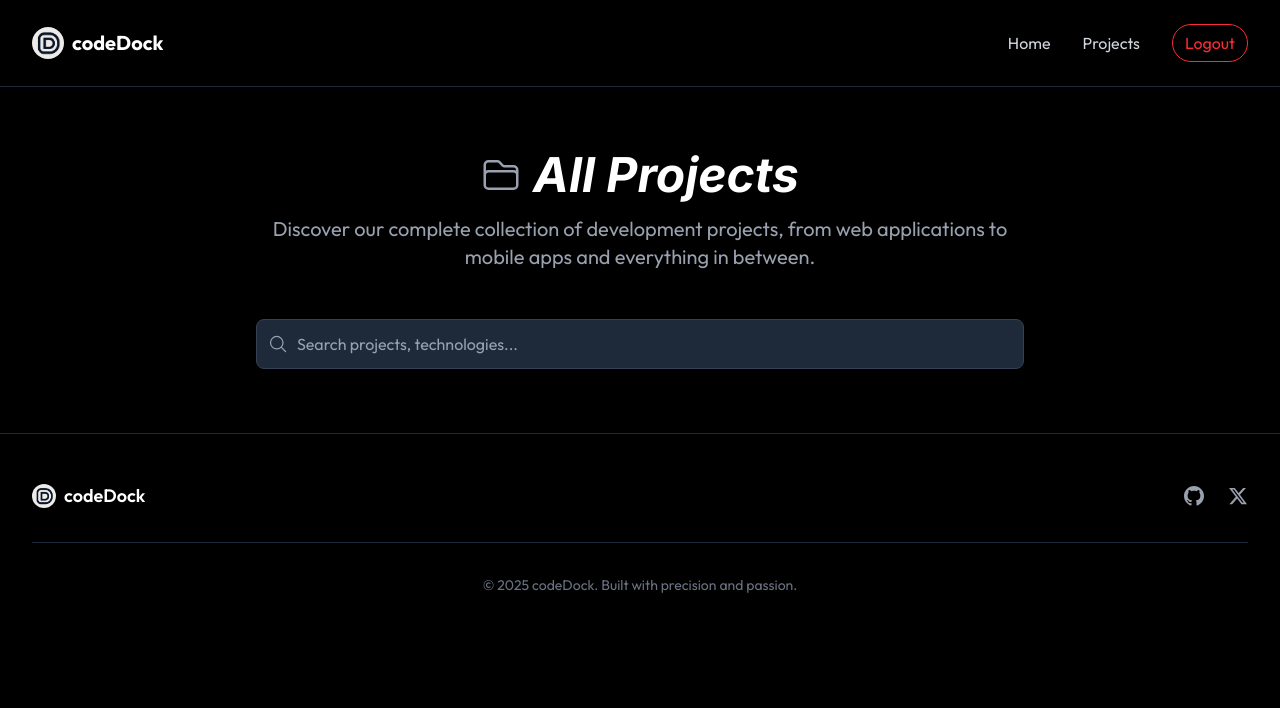
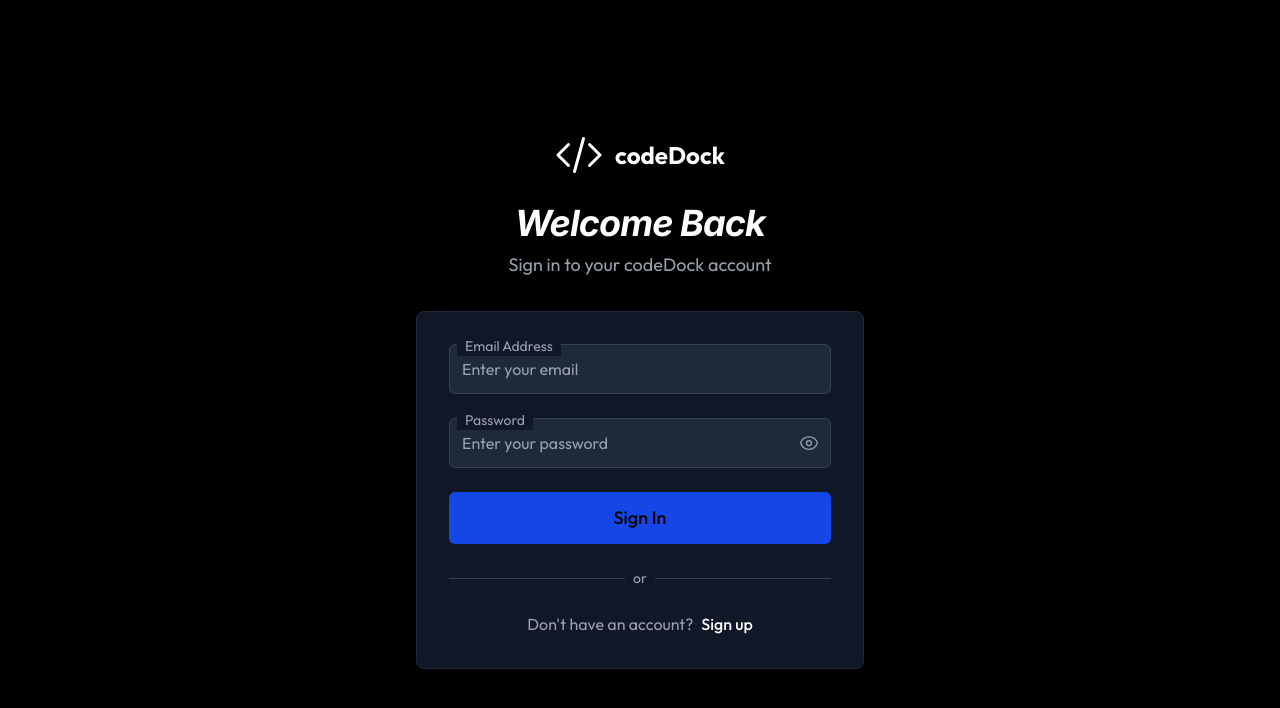
Before and after one commit to muhamedrazik-2003/codeDock, a React (Vite) app: page /projects in a window 1280 px wide. Shown: the top 708 px of the page. Built offline with nearby package versions, Linux system fonts and the light colour scheme.

Commit message:
Added Loading State in auth and fixed minor bugs

```diff
--- a/src/ContextApi/Context.jsx
+++ b/src/ContextApi/Context.jsx
@@ -6,7 +6,7 @@ export const authContext = createContext();
 
 function Context({ children }) {
     const [dataRefresh, setDataRefresh] = useState("")
-    const [authStatus, setAuthStatus] = useState(true)
+    const [authStatus, setAuthStatus] = useState(false)
 
     return (
         <authContext.Provider value={{authStatus, setAuthStatus}}>
--- a/src/components/AddProject.jsx
+++ b/src/components/AddProject.jsx
@@ -59,7 +59,6 @@ export const AddProject = () => {
             {isModalOpen && (
                 <div className="fixed inset-0 bg-black bg-opacity-75 backdrop-blur-sm flex items-center justify-center p-4 z-50">
                     <div className="bg-gray-950 border border-gray-800 rounded-lg max-w-4xl w-full max-h-[90vh] overflow-y-auto">
-                        {/* Image Section */}
                         <div className="relative">
                             <label htmlFor="image" className="cursor-pointer block">
                                 <input
--- a/src/components/Profile.jsx
+++ b/src/components/Profile.jsx
@@ -21,7 +21,7 @@ export const Profile = () => {
   }, [])
 
   useEffect(() => {
-    if (updatedProfile.profile?.type) {
+    if (updatedProfile.profile.type) {
       setPreview(URL.createObjectURL(updatedProfile.profile))
     } else {
       setPreview("")
@@ -34,12 +34,12 @@ export const Profile = () => {
     if (profile.type) {
       header = {
         "Content-Type": "multipart/form-data",
-        "Authorization": `Token ${sessionStorage.getItem('token')}`
+        "Authorization": `token ${sessionStorage.getItem('token')}`
       }
     } else {
       header = {
         "Content-Type": "application/json",
-        "Authorization": `Token ${sessionStorage.getItem('token')}`
+        "Authorization": `token ${sessionStorage.getItem('token')}`
       }
     }
     const response = await updateUserProfile(data, header);
@@ -86,14 +86,14 @@ export const Profile = () => {
                     className='size-8'
 
                     src={
-                      preview ? preview : "/placeholder.svg"
+                      preview ? preview : `${baseUrl}/images/${updatedProfile.profile}`
                     }
                     alt="profile image" />
                 </label>
                 : <img
                   className='size-12'
                   src={
-                   updatedProfile?.profile ? `${baseUrl}/images/${updatedProfile.profile}` : "/placeholder.svg"
+                    updatedProfile?.profile ? `${baseUrl}/images/${updatedProfile.profile}` : "/placeholder.svg"
                   }
                   alt="profile image"
                 />
--- a/src/components/ProjectCard.jsx
+++ b/src/components/ProjectCard.jsx
@@ -8,12 +8,12 @@ import {
 } from "@heroicons/react/24/outline";
 import { Pen, Trash, Check, X, Code } from "lucide-react";
 import baseUrl from "../services/base_url";
-import { updateProject } from "../services/allApis";
+import { deleteProject, updateProject } from "../services/allApis";
 import { toast } from "react-toastify";
 import { dataRefreshContext } from "../ContextApi/Context";
 import { authContext } from "../ContextApi/Context";
 
-export default function ProjectCard({ project, deleteData }) {
+export default function ProjectCard({ project , setReload}) {
     const [isModalOpen, setIsModalOpen] = useState(false);
     const [isEditing, setIsEditing] = useState(false);
     const [editedData, setEditedData] = useState({ ...project });
@@ -57,6 +57,20 @@ export default function ProjectCard({ project, deleteData }) {
             closeModal();
         }
     };
+
+    const deleteData = async (id) => {
+        try {
+            const response = await deleteProject(id);
+            if (response.status === 200) {
+                toast.success("Project deleted Successfully")
+                closeModal()
+                setReload(prev => !prev)
+            }
+        } catch (error) {
+            toast.error("failed to delete project")
+            console.error("BAckend Api Error", error)
+        }
+    }
 
     const handleUpdate = async (id, data) => {
         const { title, description, languages, githubrepository, livelink, image } = editedData
@@ -329,7 +343,6 @@ export default function ProjectCard({ project, deleteData }) {
                                             <button
                                                 onClick={() => {
                                                     deleteData(project._id)
-                                                    closeModal()
                                                 }}
                                                 className="flex items-center justify-center border border-red-600 text-red-400 hover:bg-red-800 px-6 py-3 font-medium rounded-md transition-colors"
                                             >
--- a/src/components/ProjectList.jsx
+++ b/src/components/ProjectList.jsx
@@ -38,7 +38,6 @@ function ProjectList() {
         } catch (error) {
             console.error("BAckend Api Error", error)
         }
-
     }
     return (
         <section className="w-full">
--- a/src/pages/Auth.jsx
+++ b/src/pages/Auth.jsx
@@ -7,6 +7,8 @@ import { authContext } from "../ContextApi/Context"
 const Auth = () => {
   const [isRegistered, setIsRegistered] = useState(false)
   const [showPassword, setShowPassword] = useState(false)
+  const [isLoading,setIsLoading] = useState(false)
+
   const [formData, setFormData] = useState({
     email: "",
     username: "",
@@ -20,15 +22,19 @@ const Auth = () => {
   }
 
   const handleSubmit = async (e) => {
+    setIsLoading(true)
     e.preventDefault()
-    if (isRegistered) {
+    try {
+      if (isRegistered) {
       const regResponse = await registerUser(formData);
       console.log(regResponse);
       if (regResponse.status === 201) {
         toast.success('registration Completed');
         handleUserAuth();
+        setIsLoading(false)
       } else {
         toast.error("something went Wrong");
+        setIsLoading(false)
       }
     } else {
       const loginResponse = await loginUser(formData);
@@ -39,10 +45,18 @@ const Auth = () => {
         sessionStorage.setItem("token",loginResponse.data.token)
         sessionStorage.setItem("user",JSON.stringify(loginResponse.data.existingUser))
         navigate('/');
+        setIsLoading(false)
       } else {
         toast.error("something went Wrong");
+        setIsLoading(false)
       }
     };
+    } catch (err) {
+      console.log(err)
+        toast.error("Login Failed, Please check your email and password");
+        setIsLoading(false)
+    }
+
 
   }
 
@@ -128,9 +142,14 @@ const Auth = () => {
               </div>
               <button
                 type="submit"
+                disabled={isLoading}
                 className="w-full bg-blue-700 text-black hover:bg-blue-500 px-6 py-3 text-lg font-medium rounded-md transition-colors focus:outline-none focus:ring-2 focus:ring-gray-600 focus:ring-offset-2 focus:ring-offset-gray-900"
               >
-                {isRegistered ? "Create Account" : "Sign In"}
+                {
+                  isLoading
+                  ? "Please Wait..."
+                  : isRegistered ? "Create Account" : "Sign In"
+                }
               </button>
             </form>
 
--- a/src/pages/Landing.jsx
+++ b/src/pages/Landing.jsx
@@ -9,6 +9,7 @@ import { getAllProjects } from "../services/allApis"
 export default function Landing() {
   const [logState, setLogState] = useState(false);
   const [sampleProjects, setSampleProjects] = useState([])
+  const [isLoading,setIsLoading] = useState(true);
 
   useEffect(() => {
     getProjectData()
@@ -17,7 +18,7 @@ export default function Landing() {
     } else {
       setLogState(false);
     }
-  })
+  },[])
 
   const getProjectData = async () => {
     try {
@@ -26,8 +27,10 @@ export default function Landing() {
       if (response.status === 200) {
         setSampleProjects(response.data.slice(0, 3))
         console.log(sampleProjects)
+        setIsLoading(false)
       }
     } catch (error) {
+        setIsLoading(false)
       console.error(error)
     }
 
@@ -90,9 +93,15 @@ export default function Landing() {
           </div>
 
           <div className="grid grid-cols-1 md:grid-cols-2 lg:grid-cols-3 gap-8">
-            {sampleProjects.map((project) => (
+            {
+              isLoading ?
+              <h1 className="my-6  text-center col-span-3 text-xl ">Loading Projects...</h1>
+              : sampleProjects.length > 0
+              ? sampleProjects.map((project) => (
               <ProjectCard key={project.id} project={project} />
-            ))}
+            ))
+            : <h1 className="my-6  text-center col-span-3 text-xl">Currently No Projects Found!.</h1>
+            }
           </div>
 
           <div className="text-center mt-12">
--- a/src/pages/Projects.jsx
+++ b/src/pages/Projects.jsx
@@ -7,19 +7,21 @@ import { useEffect, useState } from "react"
 
 export default function Projects() {
     const [allProjects, setAllProjects] = useState([])
-    const [searchData,setSearchData] = useState([]);
-
+    const [searchData, setSearchData] = useState([]);
+    const [isLoading, setIsLoading] = useState(true);
+    const [reload,setReload] = useState(false)
     useEffect(() => {
         if (sessionStorage.getItem("token")) {
             getProjectData()
         }
-    },[])
+    }, [reload])
 
     const handleSearch = (value) => {
-    let keyword = ""
-    allProjects.forEach(project => keyword = project.title + project.languages)
-    console.log(keyword)
-    const newProjectData = searchData.filter(project => project.languages.toLowerCase().includes(value.toLowerCase()))
+        const newProjectData = searchData.filter(project => {
+            const keyword = (project.title + " " + project.languages).toLowerCase();
+            return keyword.includes(value.toLowerCase());
+        });
+
         console.log(newProjectData)
         setAllProjects(newProjectData)
     }
@@ -32,9 +34,11 @@ const handleSearch = (value) => {
                 setAllProjects(response.data)
                 setSearchData(response.data)
                 console.log(allProjects)
+                setIsLoading(false)
             }
         } catch (error) {
             console.error(error)
+            setIsLoading(false)
         }
 
     }
@@ -68,9 +72,15 @@ const handleSearch = (value) => {
 
             {/* Projects Grid */}
             <section className="grid grid-cols-1 md:grid-cols-2 lg:grid-cols-3 gap-8 mx-[8rem]">
-               {allProjects.map((project) => (
-                             <ProjectCard key={project.id} project={project} />
-                           ))}
+                {
+                    isLoading ?
+                        <h1 className="my-6  text-center col-span-3 text-xl ">Loading Projects...</h1>
+                        : allProjects.length > 0
+                            ? allProjects.map((project) => (
+                                <ProjectCard key={project.id} project={project} setReload={setReload} />
+                            ))
+                            : <h1 className="my-6  text-center col-span-3 text-xl">Currently No Projects Found!.</h1>
+                }
             </section>
 
             <Footer />
```
Lines whose indentation alone changed are shown as unchanged.
